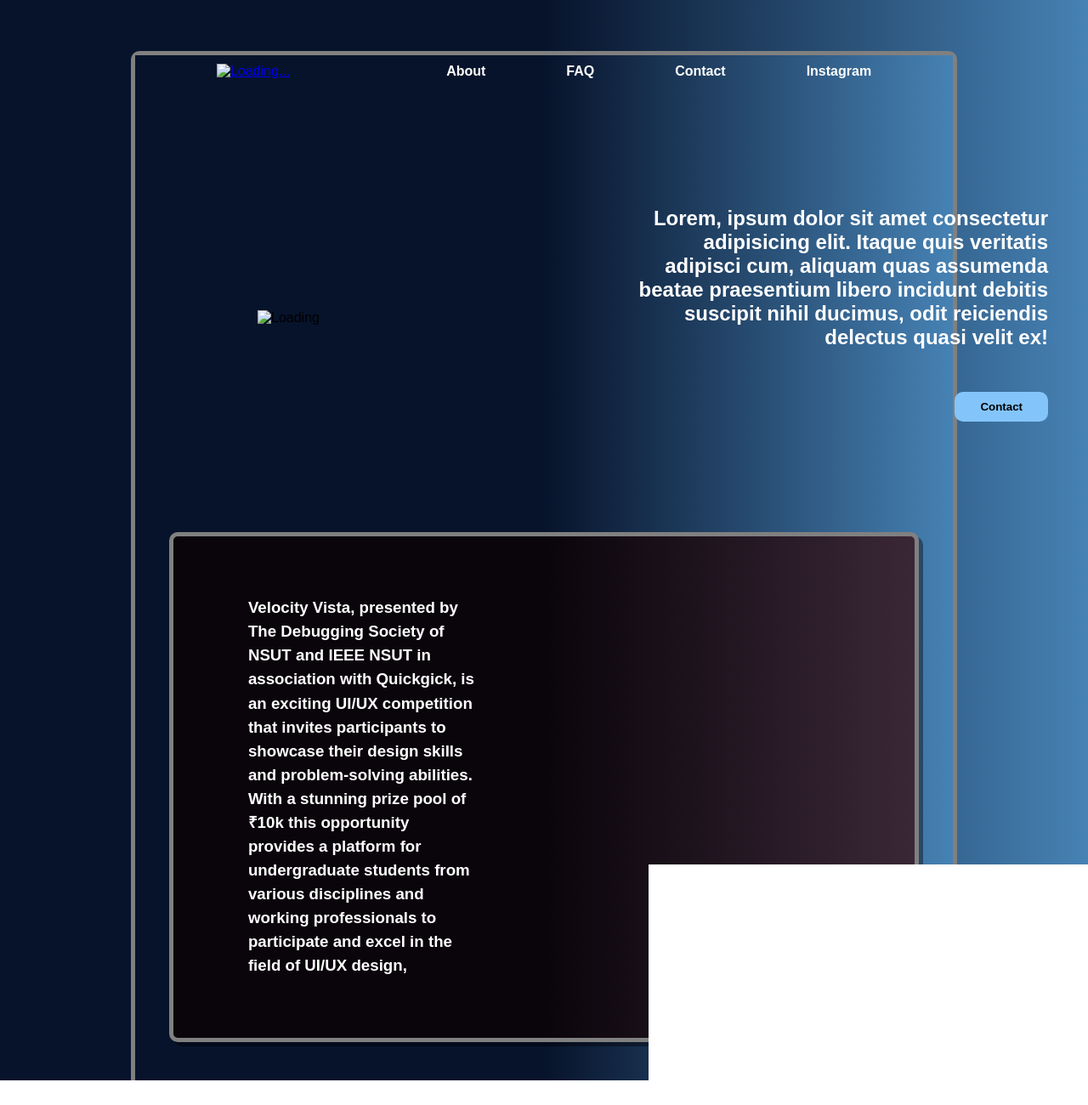
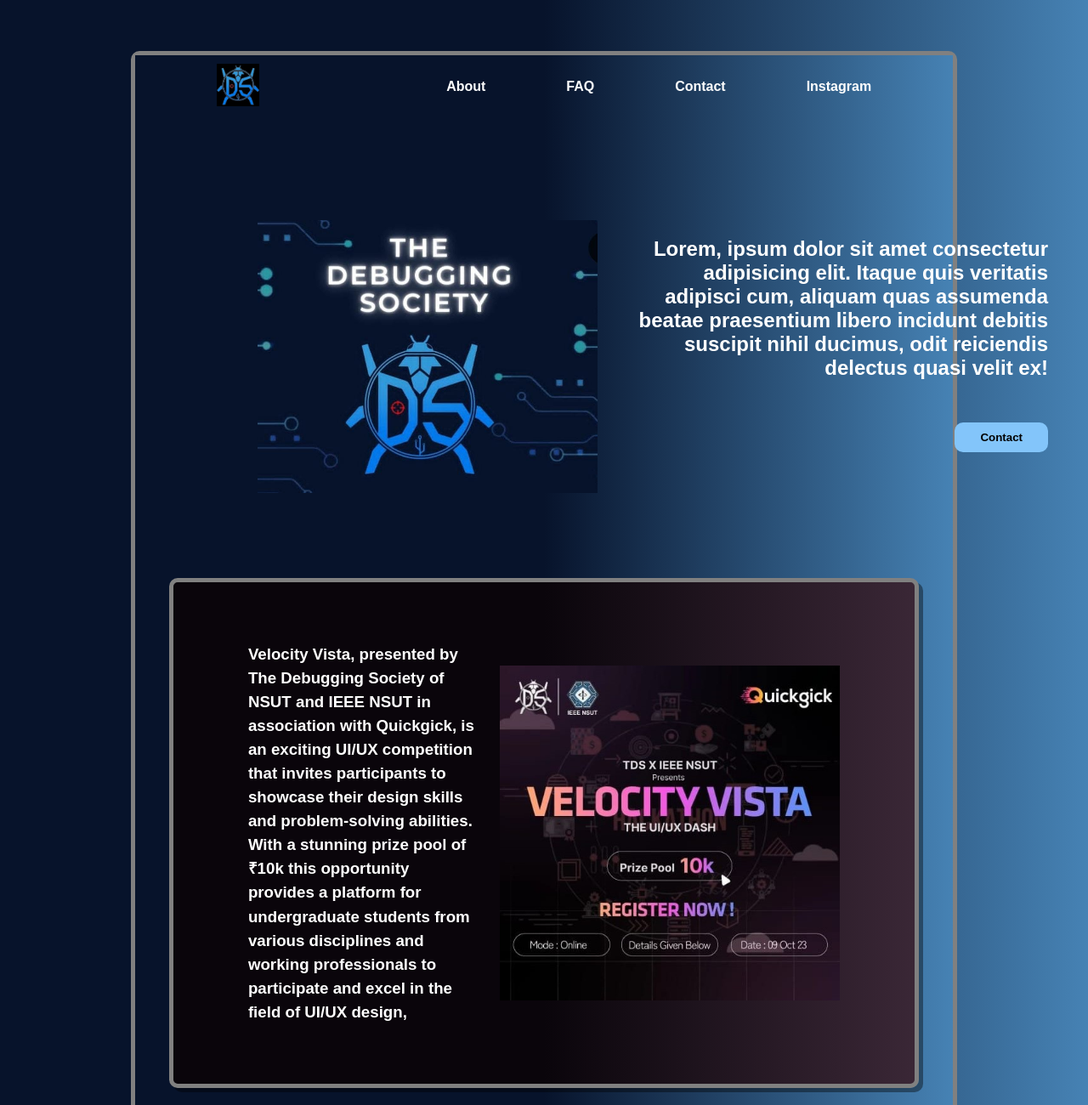
Before and after one commit to MrVineetRaj/avinya_css, a plain HTML site: page index.html in a window 1280 px wide. Shown: the top 1300 px of the page at 85% size. Drawn offline with Linux system fonts and the light colour scheme.

Commit message:
Update index.html

```diff
--- a/index.html
+++ b/index.html
@@ -6,7 +6,7 @@
     <meta name="viewport" content="width=device-width, initial-scale=1.0">
     <link rel="stylesheet" href="/style.css">
     <link rel="stylesheet" href="/utils.css">
-    <link rel="shortcut icon" href="/res/Logo.jpg" type="image/x-icon">
+    <link rel="shortcut icon" href="Logo.jpg" type="image/x-icon">
     <title>The Debugging Society</title>
 </head>
 
@@ -14,7 +14,7 @@
     <div class="container">
         <header class="width-1">
 
-            <a href="#"><img src="./res/Logo.jpg" alt="Loading..."></a>
+            <a href="#"><img src="Logo.jpg" alt="Loading..."></a>
             <div class="left">
                 <nav>
                     <li>About</li>
@@ -25,7 +25,7 @@
             </div>
         </header>
         <div class="thumbnail width-1">
-            <div class="left"><img src="/res/img1 .jpg" alt="Loading">
+            <div class="left"><img src="img1 .jpg" alt="Loading">
             </div>
             <div class="right">
                 <h2>Lorem, ipsum dolor sit amet consectetur adipisicing elit. Itaque quis veritatis adipisci cum,
@@ -53,14 +53,14 @@
                 </div>
 
                 <div class="right">
-                    <img src="/res/contest-1.jpg" alt="">
+                    <img src="contest-1.jpg" alt="">
                 </div>
             </div>
         </div>
         <div class="contest-2 width-1">
             <div class="inner-div">
                 <div class="left">
-                    <img src="/res/contest-2.jpg" alt="">
+                    <img src="contest-2.jpg" alt="">
                 </div>
 
                 <div class="right">
@@ -79,7 +79,7 @@
         <div class="members width-1">
             <div class="inner-div">
                 <div class="left">
-                    <img src="/res/Members.jpg" alt="Loading...">
+                    <img src="Members.jpg" alt="Loading...">
                 </div>
                 <div class="right">
                     <h3>We are proud to introduce our esteemed core committee</h3>
@@ -99,7 +99,7 @@
         <div class="footer">
 
             <div class="left">
-                <img src="/res/Logo.jpg" alt="">
+                <img src="Logo.jpg" alt="">
                 <h1>The Debugging Society</h1>
                 <h3>copyright@2024</h3>
             </div>
```
